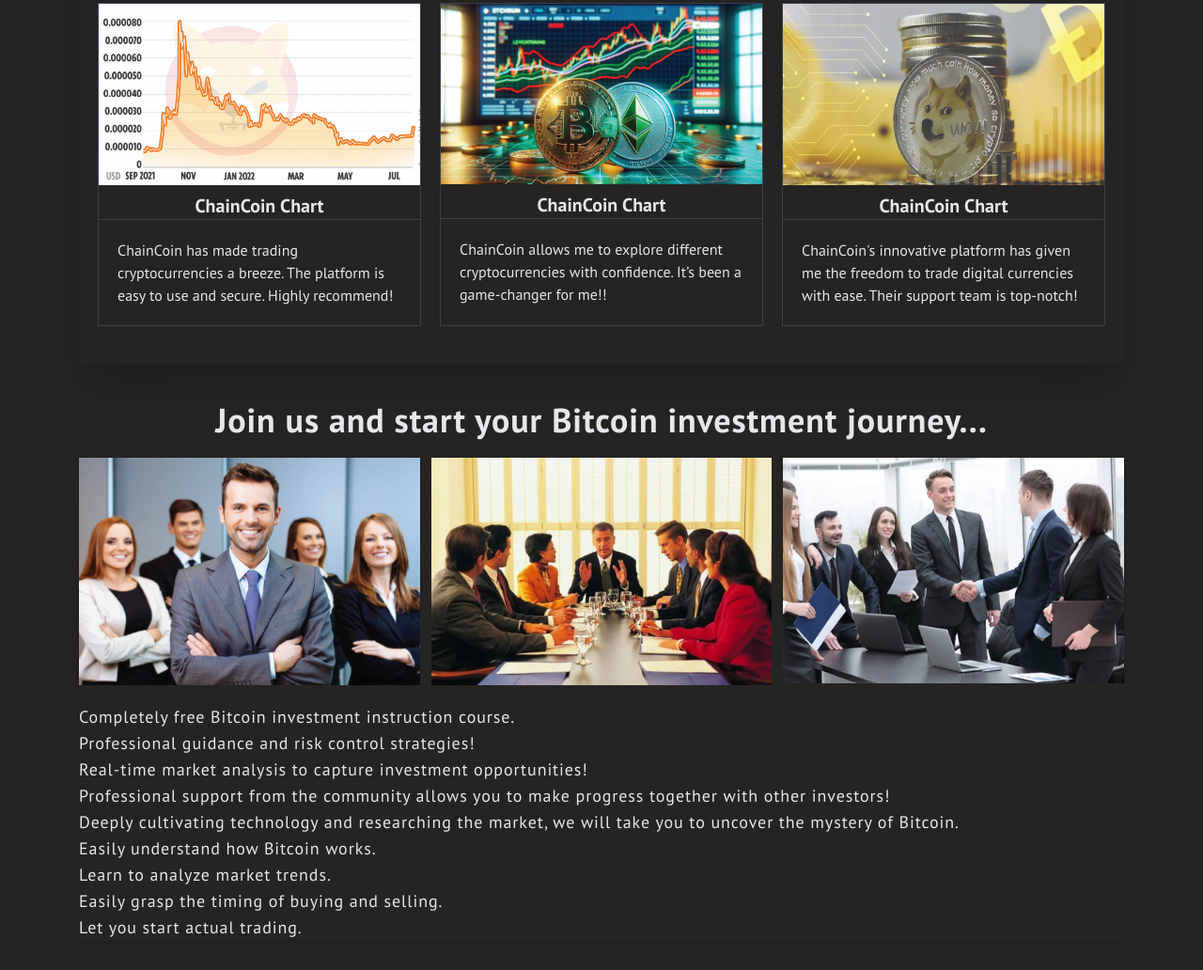
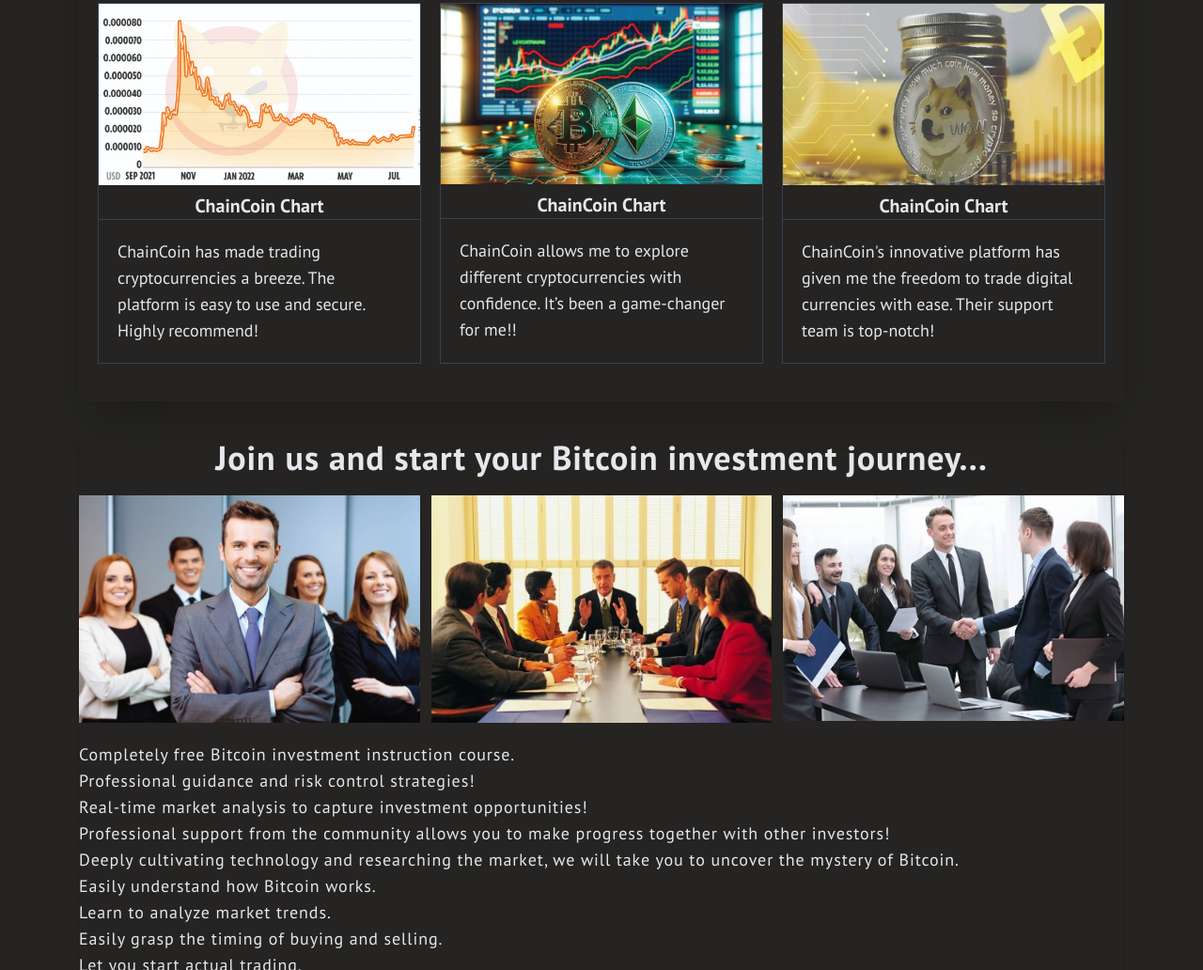
Before and after one commit to webploy99/chaincoin, a plain HTML site: page index.html in a window 1280 px wide. Shown: the part 2064-3096 px from the top of the page at 94% size. Drawn offline with nearby package versions, Linux system fonts and the light colour scheme.

Commit message:
update commit

```diff
--- a/index.html
+++ b/index.html
@@ -83,7 +83,7 @@
                         <div><img src="./images/cryto3.jpg"></div>
                         <div><img src="./images/cryto4.jpg"></div>
                     </div>
-                    <div class="md:text-lg md:mt-5">
+                    <div class="text-lg md:mt-5">
                         <p>Cryptocurrency investing will take your wealth to the next level! If you want to grow your wealth quickly, please join our professional strategy analyst team now! You can start a free one-week trial of technical analysis! We provide exclusive resources and tools to help you successfully invest in the cryptocurrency market. Group provides you with professional investment strategies, cryptocurrency investment skills, currency selection methods, investment philosophy education, and teaches you how to make profits in the currency market. </p>
                     </div>
                 </div>
@@ -104,7 +104,7 @@
                                 <span class="text-xl font-semibold">ChainCoin Chart</span>
                             </div>
                         </div>
-                        <div class="p-5 border-t border-gray-700 p-3">
+                        <div class="p-5 border-t border-gray-700 text-lg p-3">
                             <p>ChainCoin has made trading cryptocurrencies a breeze. The platform is easy to use and secure. Highly recommend!</p>
                         </div>
                     </div>
@@ -115,7 +115,7 @@
                                 <span class="text-xl font-semibold">ChainCoin Chart</span>
                             </div>
                         </div>
-                        <div class="p-5 border-t border-gray-700 p-3">
+                        <div class="p-5 border-t border-gray-700 text-lg p-3">
                             <p>ChainCoin allows me to explore different cryptocurrencies with confidence. It’s been a game-changer for me!!</p>
                         </div>
                     </div>
@@ -126,7 +126,7 @@
                                 <span class="text-xl font-semibold">ChainCoin Chart</span>
                             </div>
                         </div>
-                        <div class="p-5 border-t border-gray-700 p-3">
+                        <div class="p-5 border-t border-gray-700 text-lg p-3">
                             <p>ChainCoin's innovative platform has given me the freedom to trade digital currencies with ease. Their support team is top-notch!</p>
                         </div>
                     </div>
@@ -141,7 +141,7 @@
                     <div><img src="./images/img2.jpg"></div>
                     <div><img src="./images/img1.jpg"></div>
                 </div>
-                <div class="md:text-lg mt-5 tracking-wider">
+                <div class="text-lg mt-5 tracking-wider">
                     <p>Completely free Bitcoin investment instruction course.</p>
                     <p>Professional guidance and risk control strategies!</p>
                     <p>Real-time market analysis to capture investment opportunities!</p>
```
